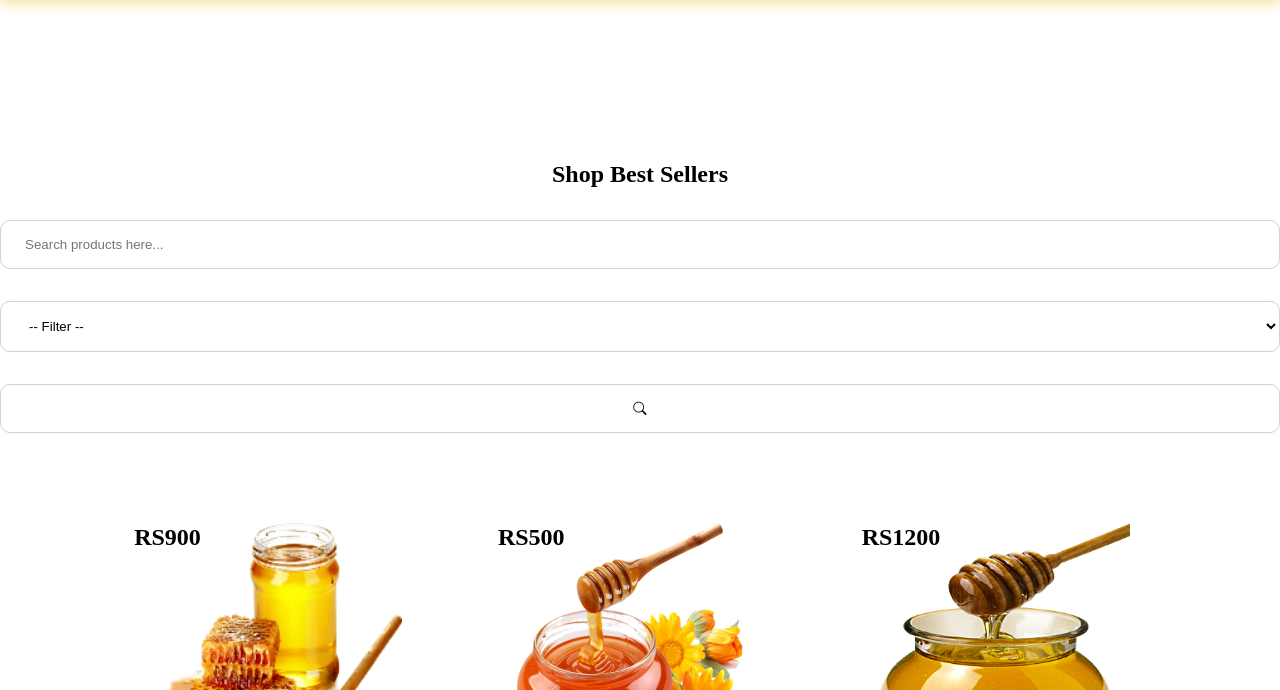
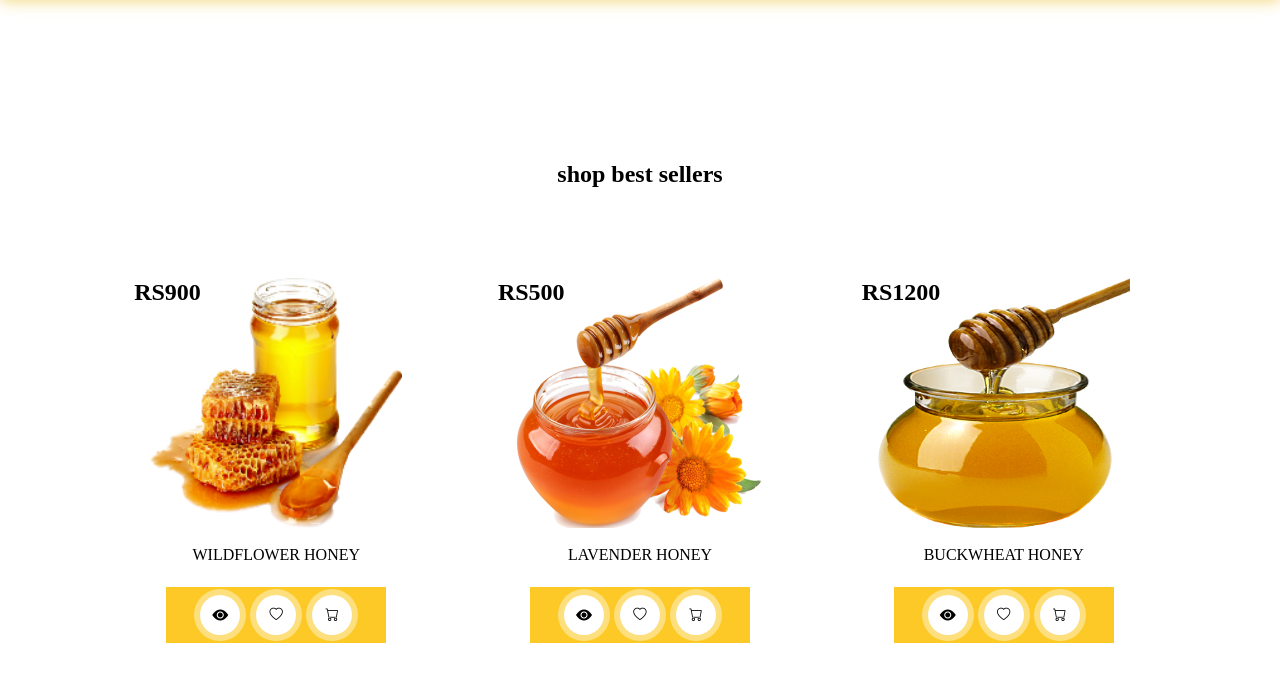
Before and after one commit to chandrakant41/VeggianOrganicHoneyStore, a PHP site: page /shop.php in a window 1280 px wide. Shown: the part 441-1131 px from the top of the page. Run offline with PHP 8.4, Linux system fonts and the light colour scheme; a user stored in the database is signed in; data comes from the database, SQL or seed files in the repository.

Commit message:
i have remove filter and search , mail function

```diff
--- a/shop.php
+++ b/shop.php
@@ -1,4 +1,5 @@
 <?php
+
     include 'connection.php';
     session_start();
     $user_id = $_SESSION['user_id'];
@@ -19,13 +20,14 @@ if (isset($_POST['add_to_wishlist'])) {
         $product_price = $_POST['product_price'];
         $product_image = $_POST['product_image'];
 
+
         $wishlist_number = mysqli_query($conn, "SELECT * FROM `wishlist` WHERE name = '$product_name'") or die('query failed');
 
-    if (mysqli_num_rows($wishlist_number) > 0) {
-        $message[] = 'product already exists in wishlist';
-    } else {
+        if (mysqli_num_rows($wishlist_number)>0) {
+            $message[] = 'product already exist in wishlist';
+        }else {
             mysqli_query($conn, "INSERT INTO `wishlist`(`user_id`,`pid`,`name`,`price`,`image`) VALUES('$user_id','$product_id','$product_name','$product_price','$product_image')");
-        $message[] = 'product successfully added to your wishlist';
+            $message[] = 'product successfuly added in your wishlist';
         }
     }
 
@@ -38,36 +40,14 @@ if (isset($_POST['add_to_cart'])) {
         $product_quantity = $_POST['product_quantity'];
 
         $cart_number = mysqli_query($conn, "SELECT * FROM `cart` WHERE name = '$product_name'") or die('query failed');
-    if (mysqli_num_rows($cart_number) > 0) {
-        $message[] = 'product already exists in cart';
-    } else {
+        if (mysqli_num_rows($cart_number)>0) {
+            $message[] = 'product already exist in cart';
+        }else {
             mysqli_query($conn, "INSERT INTO `cart`(`user_id`,`pid`,`name`,`price`,`quantity`,`image`) VALUES('$user_id','$product_id','$product_name','$product_price','$product_quantity','$product_image')");
-        $message[] = 'product successfully added to your cart';
+            $message[] = 'product successfuly added in your cart';
         }
     }
 
-// Filter functionality
-$filter = isset($_GET['filter']) ? $_GET['filter'] : 'none';
-$order = '';
-
-switch ($filter) {
-    case 'lowest':
-        $order = 'ORDER BY CAST(price AS DECIMAL) ASC';
-        break;
-    case 'highest':
-        $order = 'ORDER BY CAST(price AS DECIMAL) DESC';
-        break;
-    default:
-        $order = ''; // Default to no ordering
-}
-
-// Updated SELECT query with filter
-if (isset($_GET['search'])) {
-    $search = mysqli_real_escape_string($conn, $_GET['search']);
-    $select_products = mysqli_query($conn, "SELECT * FROM `products` WHERE name LIKE '%$search%' $order") or die('query failed');
-} else {
-    $select_products = mysqli_query($conn, "SELECT * FROM `products` $order") or die('query failed');
-}
 ?>
 
 <!DOCTYPE html>
@@ -76,9 +56,10 @@ if (isset($_GET['search'])) {
     <meta charset="UTF-8">
     <meta name="viewport" content="width=device-width, initial-scale=1.0">
     <title>veggen - home page</title>
-    <!-- Bootstrap icon link -->
+    <!---------------- bootstrap icon link  --------------------->
     <link rel="stylesheet" href="https://cdn.jsdelivr.net/npm/bootstrap-icons@1.11.1/font/bootstrap-icons.css">
-    <!-- Default CSS link -->
+
+    <!---------------- defualt css link     --------------------->
     <link rel="stylesheet" href="main.css">
 </head>
 <body>
@@ -86,44 +67,33 @@ if (isset($_GET['search'])) {
     <div class="banner">
         <div class="details">
             <h1>Our Shop</h1>
-            <p>Welcome to our organic honey store, Where nature's sweetness meets purity. Discover the finest selection of honey, harvested with care.</p>
+            <p>Welcome to our organic honey store, Where natures sweetness meets purity. Discover the finest selection of honey, harvested with care.</p>
             <a href="index.php">home</a><span>/ about us</span>
         </div>
     </div>
     <div class="line"></div>
-
-    <!-- Shop Section -->
+     <!--------------------- --------------------------------------->
     <section class="shop">
-        <h1 class="title">Shop Best Sellers</h1>
+        <h1 class="title">shop best sellers</h1>
 
         <?php
             if (isset($message)) {
-            foreach ($message as $message) {
+                foreach($message as $message){
                     echo '
                         <div class="message">
-                        <span>' . $message . '</span>
-                        <i class="bi bi-x-circle" onclick="this.parentElement.remove()"></i>
+                            <span>'.$message.'</span>
+                            <i class="bi bi-x-circle" onclick="this.parentElement.remove()"</i>
                         </div>
                     ';
                 }
             }
         ?>
-        <div class="search-container">
-            <form method="get">
-                <input type="text" name="search" placeholder="Search products here...">
-
-                <select name="filter">
-                    <option value="none">-- Filter --</option>
-                    <option value="lowest">Lowest Price</option>
-                    <option value="highest">Highest Price</option>
-                </select>
-                <button type="submit"><i class="bi bi-search"></i></button>
-            </form>
-        </div>
         <div class="box-container">
             <?php
-            if (mysqli_num_rows($select_products) > 0) {
-                while ($fetch_products = mysqli_fetch_assoc($select_products)) {
+                $select_products = mysqli_query($conn, "SELECT * FROM  `products`") or die('query failed');
+                if (mysqli_num_rows($select_products)>0) {
+                    while($fetch_products =  mysqli_fetch_assoc($select_products)){
+
             ?>
             <form method="post" class="box">
                  <img src="img/<?php echo $fetch_products['image']; ?>">
@@ -140,10 +110,11 @@ if (isset($_GET['search'])) {
                     <button type="submit" name="add_to_cart" class="bi bi-cart"></button>
                  </div>
             </form>
+
             <?php
                     }
-            } else {
-                echo '<p class="empty">No products found!</p>';
+                }else {
+                    echo '<p class="empty">no products added yet!</p>';
                 }
             ?>
         </div>
```
Also changed, not shown: checkout.php (+3 -49 lines). Lines whose indentation alone changed are shown as unchanged.
